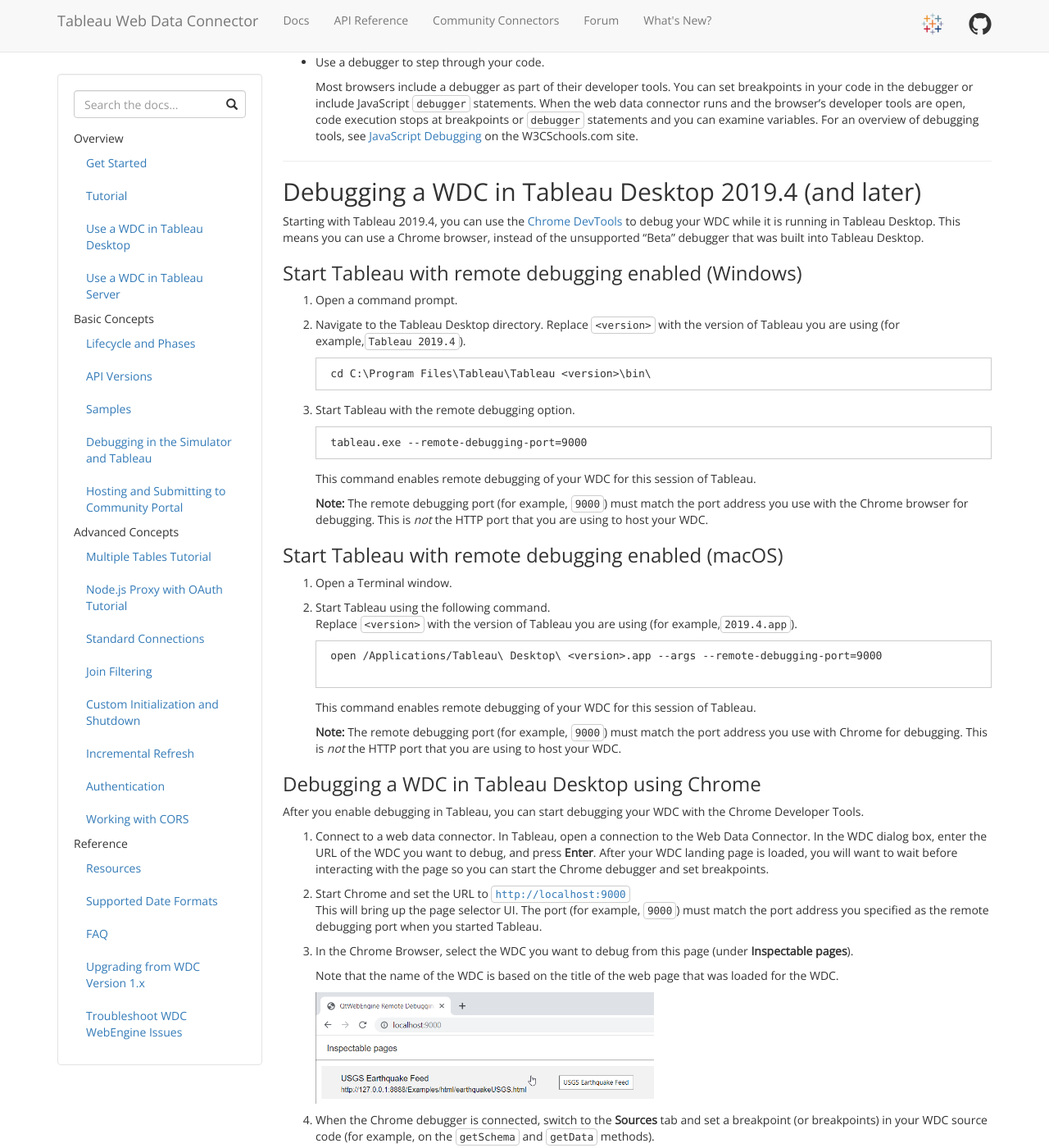
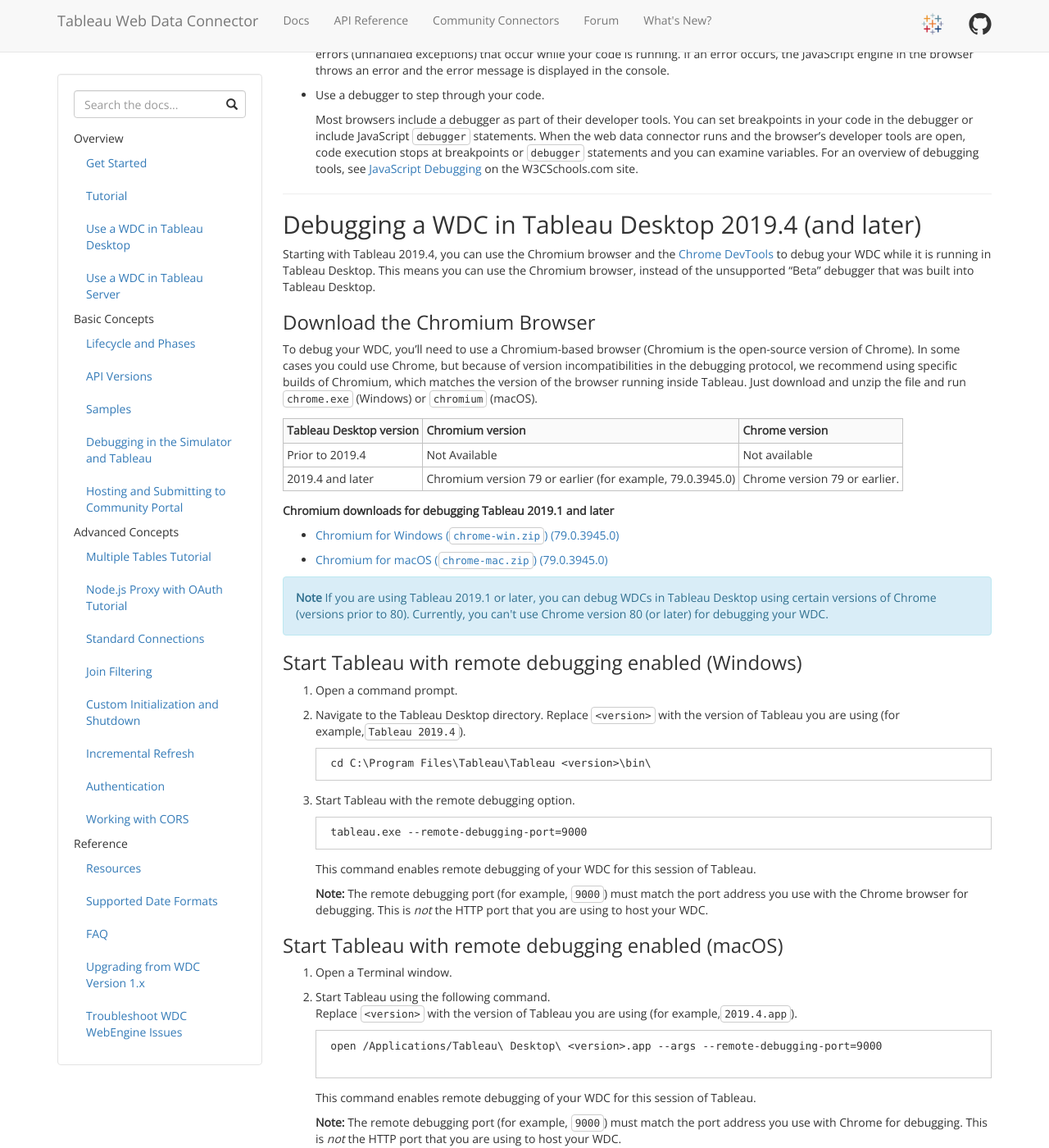
Before and after one commit to bigpeaches/webdataconnector, a Jekyll site: the page built from docs/wdc_debugging.md, in a window 1280 px wide and 1400 px high, scrolled down 2258 px. Shown: the whole window at 82% size. Built offline with Jekyll 4.4.1, drawn with Linux system fonts in a browser that asks for light colours; nearby versions of some CDN libraries; some of the changed text lies outside the part shown.

Commit message:
Dev (#350)
* Updated debugging info for Chromium browser (Chrome 80 issue)

* Update wdc_debugging.md

Added "Chromium version 79 and earlier (for example, "79.0.3945.0") "  -- review comment from @brtal

```diff
--- a/docs/wdc_debugging.md
+++ b/docs/wdc_debugging.md
@@ -4,7 +4,7 @@ layout: docs
 ---
 
 You can use the simulator included with the WDC SDK to develop and debug your connectors more quickly. The simulator
-is a JavaScript application that loads connectors in a similar way to Tableau Desktop. Additionally, starting with Tableau Desktop 2019.4, you can use the [Chrome DevTools](https://developers.google.com/web/tools/chrome-devtools){:target="_blank"}{:ref="noopener"} to debug issues that appear in Tableau Desktop, but not in the simulator.
+is a JavaScript application that loads connectors in a similar way to Tableau Desktop. Additionally, starting with Tableau Desktop 2019.4, you can use the [Chrome DevTools](https://developers.google.com/web/tools/chrome-devtools){:target="_blank"}{:ref="noopener"} and the Chromium debugger to debug issues that appear in Tableau Desktop, but not in the simulator. A WDC is a web page that runs in a Chromium-based browser inside of Tableau Desktop.
 In versions of Tableau Desktop prior to 2019.4, you can use a built-in---although, not supported---debugger that you can use to debug WDC issues that appear in those versions of Tableau Desktop.
 
 Use the simulator when you are developing your connector, to set breakpoints in the browser, view network requests, and
@@ -48,7 +48,7 @@ tableau.log("My console message goes here!");
 
 <div class="alert alert-info">
 
-<p><b>Note: </b>Tableau 2019.4 (and later) embeds the Qt WebEngine browser into the product to display your connector pages. Qt WebEngine is a Chromium-based browser that provides support for HTML5 and other modern features, including the ability to use the Chrome DevTools for debugging.</p>
+<p><b>Note: </b>Tableau 2019.4 (and later) embeds the Qt WebEngine browser into the product to display your connector pages. Qt WebEngine is a Chromium-based browser that provides support for HTML5 and other modern features, including the ability to use the Chromium and Chrome DevTools for debugging.</p>
 
 <p>Tableau Desktop 2019.3 (and earlier) embeds the Qt Webkit browser. This browser might lack some of the features of modern browsers, including specific HTML5 features. For more information on browser support, <a href="http://doc.qt.io/qt-5/whatsnew57.html" target="_blank"> see the features in Qt 5.7</a>, which is the version used by Tableau (10.3 to 2019.3). You might also want to see the Qt Webkit documentation on HTML5 support and the <a href="https://wiki.qt.io/Qt_Webkit_HTML5_Score" target="_blank">Qt Webkit HTML5 Score
 </a>.</p>
@@ -103,7 +103,26 @@ connector. Here are some ways to work around caching issues:
 
 ## Debugging a WDC in Tableau Desktop 2019.4 (and later) {#debug-chrome}
 
-Starting with Tableau 2019.4, you can use the [Chrome DevTools](https://developers.google.com/web/tools/chrome-devtools){:target="_blank"}{:ref="noopener"} to debug your WDC while it is running in Tableau Desktop. This means you can use a Chrome browser, instead of the unsupported "Beta" debugger that was built into Tableau Desktop.
+Starting with Tableau 2019.4, you can use the Chromium browser and the [Chrome DevTools](https://developers.google.com/web/tools/chrome-devtools){:target="_blank"}{:ref="noopener"} to debug your WDC while it is running in Tableau Desktop. This means you can use the Chromium browser, instead of the unsupported "Beta" debugger that was built into Tableau Desktop.
+
+### Download the Chromium Browser
+
+To debug your WDC, you'll need to use a Chromium-based browser (Chromium is the open-source version of Chrome). In some cases you could use Chrome, but because of version incompatibilities in the debugging protocol, we recommend using specific builds of Chromium, which matches the version of the browser running inside Tableau. Just download and unzip the file and run `chrome.exe` (Windows) or `chromium` (macOS).
+
+Tableau Desktop version  |  Chromium version  | Chrome version
+|----|----|----|
+Prior to 2019.4 | Not Available |  Not available
+2019.4 and later | Chromium version 79 or earlier (for example, 79.0.3945.0)  | Chrome version 79 or earlier.
+
+
+**Chromium downloads for debugging Tableau 2019.1 and later**
+
+* [Chromium for Windows (`chrome-win.zip`) (79.0.3945.0)](https://commondatastorage.googleapis.com/chromium-browser-snapshots/index.html?prefix=Win_x64/706915/)
+
+* [Chromium for macOS (`chrome-mac.zip`) (79.0.3945.0)](https://commondatastorage.googleapis.com/chromium-browser-snapshots/index.html?prefix=Mac/706915/)
+
+
+<div class="alert alert-info"><b>Note </b> If you are using Tableau 2019.1 or later, you can debug WDCs in Tableau Desktop using certain versions of Chrome (versions prior to 80). Currently, you can't use Chrome version 80 (or later) for debugging your WDC.</div>
 
 ### Start Tableau with remote debugging enabled (Windows)
 
@@ -143,9 +162,9 @@ Replace `<version>` with the version of Tableau you are using (for example,`Tabl
     **Note:** The remote debugging port (for example, `9000`) must match the port address you use with Chrome for debugging. This is *not* the HTTP port that you are using to host your WDC.
 
 
-### Debugging a WDC in Tableau Desktop using Chrome
+### Debugging a WDC in Tableau Desktop using Chromium
 
-After you enable debugging in Tableau, you can start debugging your WDC with the Chrome Developer Tools.
+After you enable debugging in Tableau, you can start debugging your WDC with the Chrome DevTools.
 
 1. Connect to a web data connector. In Tableau, open a connection to the Web Data Connector. In the WDC dialog box, enter the URL of the WDC you want to debug, and press **Enter**. After your WDC landing page is loaded, you will want to wait before interacting with the page so you can start the Chrome debugger and set breakpoints.
 
```
